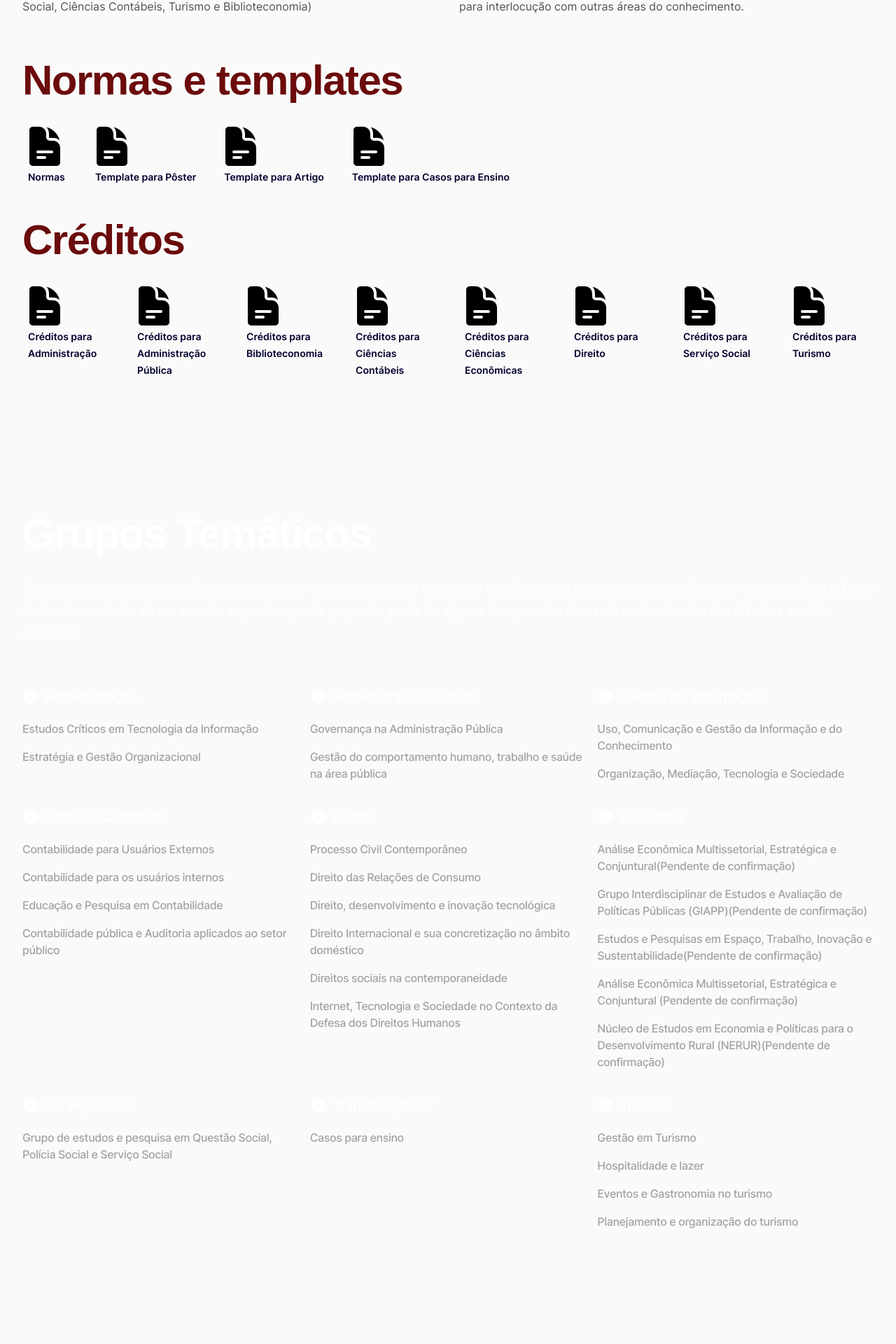
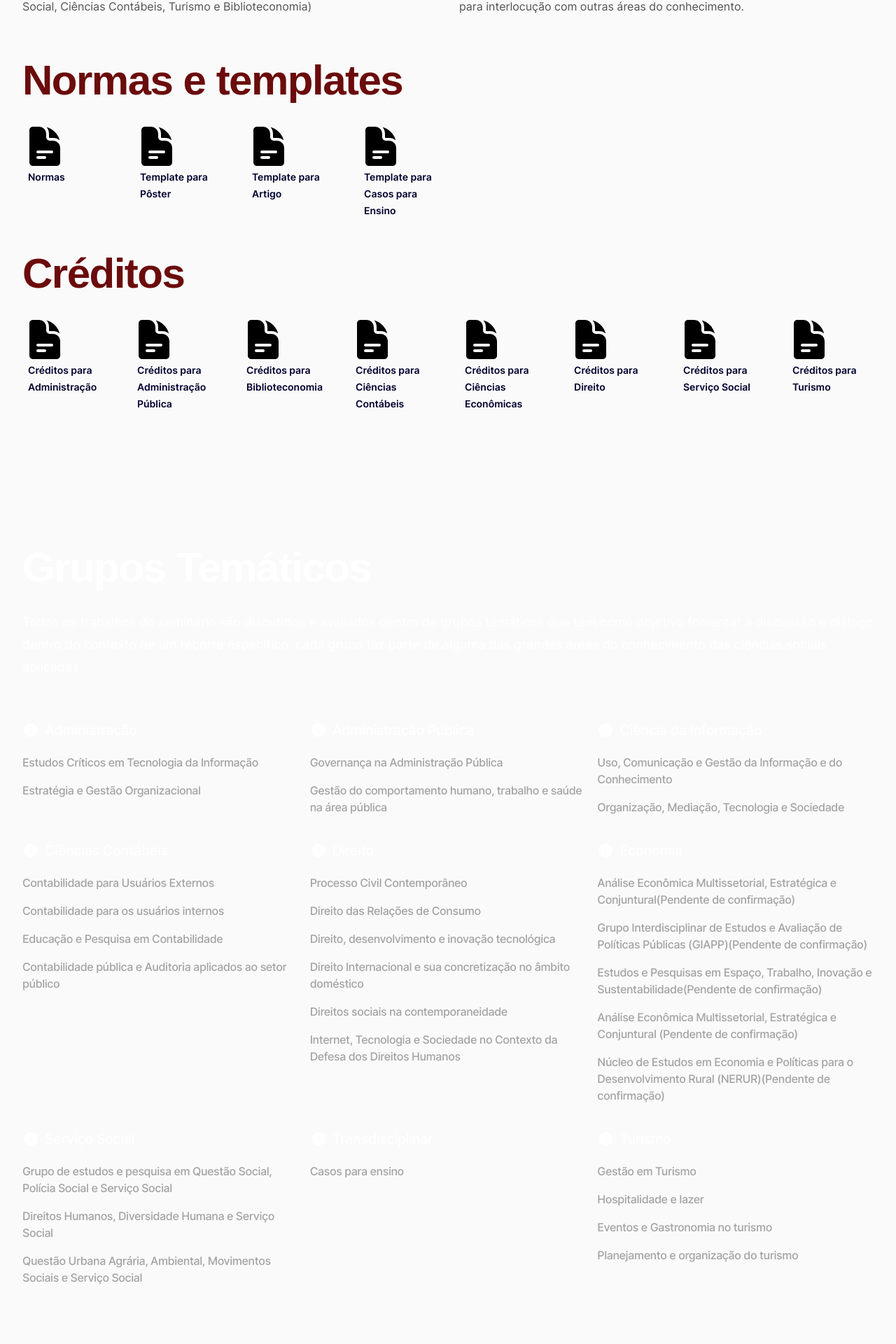
Before and after one commit to luccasmmg/seminario-2023, a Next.js app: page / in a window 1280 px wide. Shown: the part 933-2853 px from the top of the page at 70% size. Built offline with nearby package versions, Linux system fonts and the light colour scheme; a web font is replaced by a local one.

Commit message:
Mudar alinhamento

```diff
--- a/src/components/DownloadSection.jsx
+++ b/src/components/DownloadSection.jsx
@@ -4,11 +4,15 @@ import { Unna } from 'next/font/google'
 
 const unna = Unna({ subsets: ['latin'], weight: '700' })
 
-function DownloadButton({ href, title }) {
+function DownloadButton({ href, title, subtitle, centerItem = false }) {
   return (
     <Link href={href} passHref>
       <div className="group flex cursor-pointer flex-col items-start justify-center gap-y-1">
-        <div className="flex w-fit flex-col items-start">
+        <div
+          className={`flex w-fit flex-col ${
+            centerItem ? 'items-start md:items-center' : 'items-start'
+          }`}
+        >
           <svg
             xmlns="http://www.w3.org/2000/svg"
             viewBox="0 0 24 24"
@@ -25,6 +29,11 @@ function DownloadButton({ href, title }) {
           <span className="ml-2 text-sm font-semibold text-slate-800 transition-all duration-500 ease-in-out group-hover:text-red-900">
             {title}
           </span>
+          {subtitle && (
+            <span className="ml-2 text-sm font-semibold text-slate-800 transition-all duration-500 ease-in-out group-hover:text-red-900">
+              {subtitle}
+            </span>
+          )}
         </div>
       </div>
     </Link>
@@ -39,7 +48,8 @@ export default function DownloadSection() {
       >
         Normas e templates
       </h2>
-      <div className="flex flex-col items-start gap-x-8 pt-8 sm:flex-row">
+      <div className="grid grid-cols-2">
+        <div className="grid grid-cols-1 items-start gap-x-8 pt-8 sm:grid-cols-2 lg:grid-cols-4">
           <DownloadButton title="Normas" href="/documents/normas.pdf" />
           <DownloadButton
             title="Template para Pôster"
@@ -53,6 +63,7 @@ export default function DownloadSection() {
             title="Template para Casos para Ensino"
             href="/documents/template_casos_para_ensino.docx"
           />
+        </div>
       </div>
       <h2
         className={`max-w-2xl pt-12  text-6xl font-medium tracking-tight text-red-900 lg:max-w-3xl ${unna.className}`}
--- a/src/components/tgs.js
+++ b/src/components/tgs.js
@@ -190,6 +190,20 @@ export const Tgs = {
           coordinators: '',
           id: '64907bf75995d60010a1e4a9',
         },
+        {
+          name: 'Direitos Humanos, Diversidade Humana e Serviço Social',
+          syllabus:
+            'Consiste num espaço de socialização de estudos e pesquisas na área de Serviço\nSocial e áreas afins, e tem como principal objetivo contribuir com a reflexão\ncrítica sobre: Trabalho em sentido ontológico e histórico; Serviço Social; Cultura;\nFeminismo; Formação Profissional e Trabalho do/a Assistente Social na defesa\ndos direitos e da diversidade. Os processos de violação dos direitos humanos e\nda diversidade humana na sociedade capitalista, considerando, dentre outras,\nas seguintes expressões: gênero; orientação sexual; identidade e expressão de\ngênero; raça-etnia; geração; anticapacitismo.',
+          coordinators: '',
+          id: '649f0a1786a45000101296c1',
+        },
+        {
+          name: 'Questão Urbana Agrária, Ambiental, Movimentos Sociais e Serviço Social',
+          syllabus:
+            'Consiste num espaço de socialização de estudos e pesquisas na área de Serviço\nSocial e áreas afins e tem como principal objetivo a contribuição à reflexão crítica\nde pesquisas que estudam as seguintes temáticas: Trabalho; Serviço Social e\nformas de produção e reprodução capitalista. Organização das classes sociais:\nmovimentos sociais; partidos políticos; comunicação e mídia. Questão Urbana\nAgrária, propriedade privada da terra; Questão Socioambiental.',
+          coordinators: '',
+          id: '649f0a2186a45000101296db',
+        },
       ],
     },
     {
```
Lines whose indentation alone changed are shown as unchanged.
